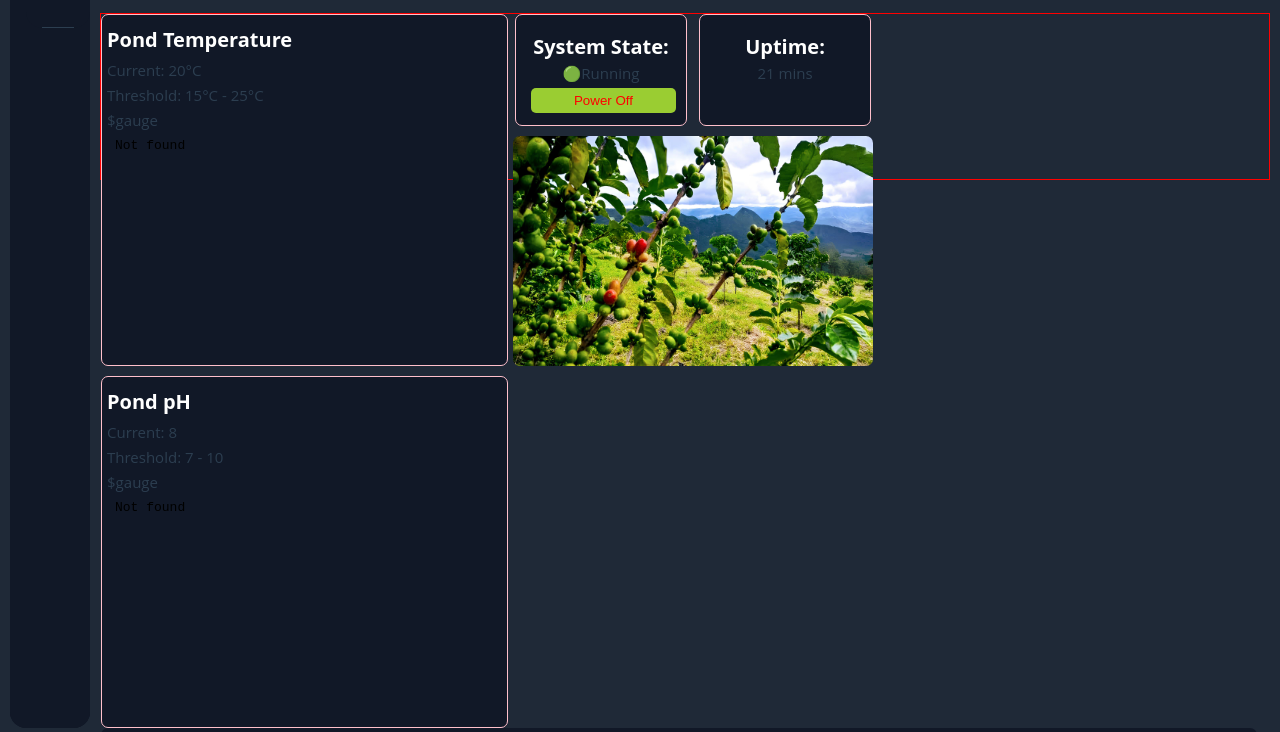
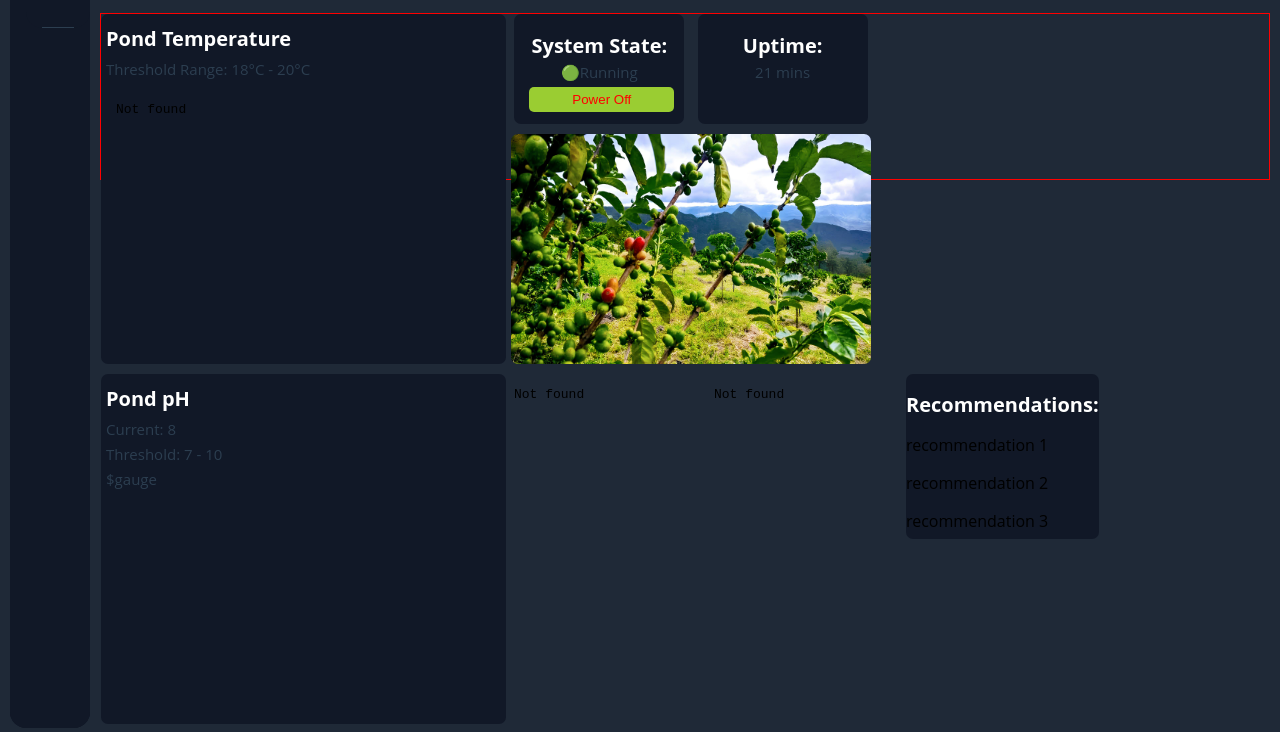
Before and after one commit to wilson3centaurus/zimunda-smart-fish-farming, a plain HTML site: page dist/dashboard.html in a window 1280 px wide. Shown: the part 62-794 px from the top of the page. Drawn offline with Linux system fonts and the light colour scheme.

Commit message:
update app.py, dashboard.html and dashboard.css

```diff
--- a/dist/dashboard.html
+++ b/dist/dashboard.html
@@ -69,15 +69,15 @@
     <div class="main">
       <div class="temp-container">
         <h3 class="card-heading">Pond Temperature</h3>
-        <p>Current: 20°C</p>
-        <p>Threshold: 15°C - 25°C</p>
-        <div class="gauge">$gauge</div>
+        <p>Threshold Range: 18&deg;C - 20&deg;C</p>
+        <div class="timeseries-graph">
           <iframe
             src="http://localhost:3000/d-solo/adjkshybrrshsc/temperature-dashboard?orgId=1&from=1713184050000&to=1713202977000&theme=dark&panelId=1"
-          width="395"
-          height="200"
+            width="392"
+            height="220"
             frameborder="0"
           ></iframe>
+        </div>
       </div>
 
       <div class="middle">
@@ -111,14 +111,22 @@
         <p>Current: 8</p>
         <p>Threshold: 7 - 10</p>
         <div class="gauge">$gauge</div>
+      </div>
+
       <iframe
             src="http://localhost:3000/d-solo/adjkshybrrshsc/temperature-dashboard?orgId=1&from=1713184050000&to=1713202977000&panelId=2"
             width="200"
-          height="auto"
+            height="110"
             frameborder="0"
+            class="current-temp"
           ></iframe>
-      </div>
-
+          <iframe
+            src="http://localhost:3000/d-solo/adjkshybrrshsc/temperature-dashboard?orgId=1&from=1713184050000&to=1713202977000&panelId=2"
+            width="200"
+            height="110"
+            frameborder="0"
+            class="current-temp"
+          ></iframe>
       <div class="recommendations">
         <h2 class="card-heading">Recommendations:</h2>
         <p>recommendation 1</p>
--- a/dist/styles/dashboard.css
+++ b/dist/styles/dashboard.css
@@ -16,7 +16,6 @@
 .ph-container,
 .state,
 .uptime {
-  border: 1px solid pink;
   color: #2c3e50;
   font-size: 15px;
   line-height: 10px;
@@ -26,6 +25,13 @@
   padding-left: 5px;
   justify-content: center;
   border-radius: 7px;
+}
+.temp-container,
+.ph-container {
+}
+.timeseries-graph {
+  flex: none;
+  margin: 2px;
 }
 .state .card-heading,
 .uptime .card-heading {
@@ -70,8 +76,6 @@
 }
 .recommendations {
   background-color: #111827;
-  flex: none;
-  width: 99%;
   height: 100%;
   border-radius: 7px;
   overflow-y: auto;
```
Also changed, not shown: 1 other file. Lines whose indentation alone changed are shown as unchanged.
